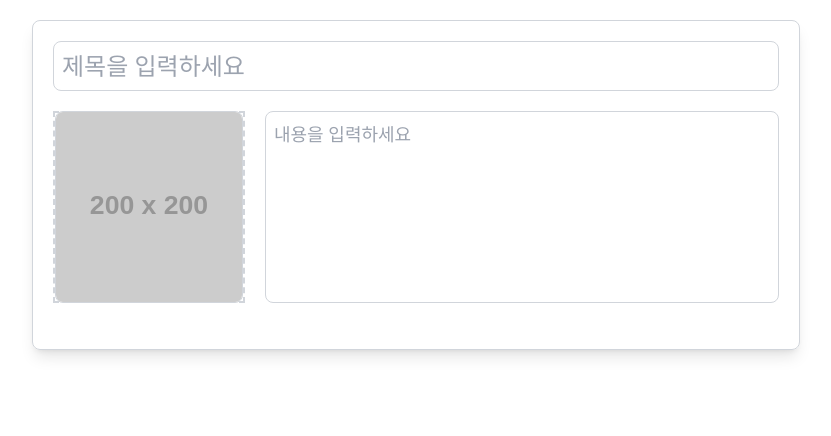
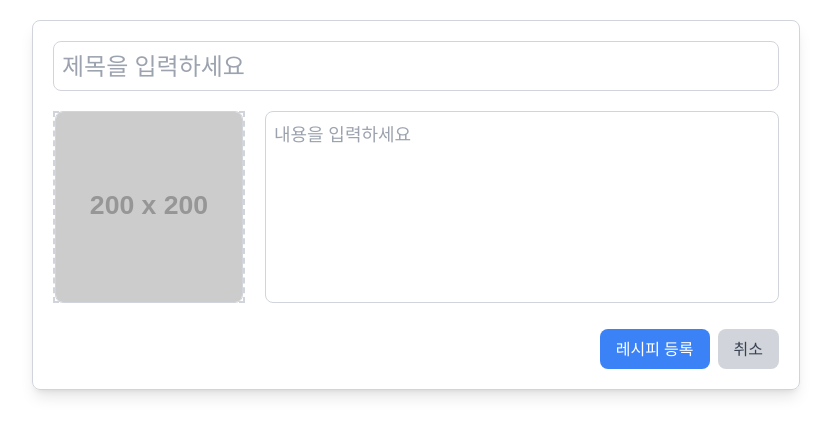
Before and after one commit to jongha1230/Today-s-menu, a React (Vite) app: page /CommitRecipe in a window 1280 px wide. Shown: the top 436 px of the page, without its empty margins (224-1055 px from the left). Built offline with nearby package versions, Linux system fonts and the light colour scheme.

Commit message:
CRUD 기능 구현 테스트, backend X

```diff
--- a/src/components/pages/CommitRecipe/CommitRecipe.jsx
+++ b/src/components/pages/CommitRecipe/CommitRecipe.jsx
@@ -4,18 +4,60 @@ import 'tailwindcss/tailwind.css';
 const RecipeForm = () => {
   const [imageSrc, setImageSrc] = useState('https://via.placeholder.com/200');
   const [title, setTitle] = useState('');
+  const [content, setContent] = useState('');
+  const [submittedRecipes, setSubmittedRecipes] = useState([]);
+  const [editingIndex, setEditingIndex] = useState(null);
+
+  // const fatchData = async () => {
+  //   const { data, error } = await supabase.from('recipes').select('*');
+
+  //   console.log(data);
+  // };
+
+  // fatchData();
 
   const handleImageUpload = (event) => {
-    const file = event.target.files[0]; // 사용자가 선택한 첫 번째 파일
+    const file = event.target.files[0];
     if (file) {
-      // 파일이 존재하면 실행됨 (파일을 선택하지 않은 경우 실행 x)
-      const reader = new FileReader(); //파일을 비동기적으로 읽기 위함
+      const reader = new FileReader();
       reader.onload = (e) => {
-        // 파일이 존재할 때 실행되는 콜백 함수
-        setImageSrc(e.target.result); // e.target.result = 파일의 내용
+        setImageSrc(e.target.result);
       };
-      reader.readAsDataURL(file); // 파일을 데이터 URL로 읽고, 데이터 URL은 base64로 인코딩된 파일 내용을 포함하는 문자열. 이 문자열은 이미지 미리보기를 제공하는 데 사용
+      reader.readAsDataURL(file);
     }
+  };
+
+  const handleSubmit = () => {
+    const newRecipe = {
+      title,
+      content,
+      imageSrc
+    };
+
+    if (editingIndex !== null) {
+      const updatedRecipes = submittedRecipes.map((recipe, index) => (index === editingIndex ? newRecipe : recipe));
+      setSubmittedRecipes(updatedRecipes);
+      setEditingIndex(null);
+    } else {
+      setSubmittedRecipes([...submittedRecipes, newRecipe]);
+    }
+
+    setTitle('');
+    setContent('');
+    setImageSrc('https://via.placeholder.com/200');
+  };
+
+  const handleEdit = (index) => {
+    const recipe = submittedRecipes[index];
+    setTitle(recipe.title);
+    setContent(recipe.content);
+    setImageSrc(recipe.imageSrc);
+    setEditingIndex(index);
+  };
+
+  const handleDelete = (index) => {
+    const updatedRecipes = submittedRecipes.filter((_, i) => i !== index);
+    setSubmittedRecipes(updatedRecipes);
   };
 
   return (
@@ -41,11 +83,55 @@ const RecipeForm = () => {
         </div>
         <div className="flex-grow">
           <textarea
+            value={content}
+            onChange={(e) => setContent(e.target.value)}
             placeholder="내용을 입력하세요"
             className="w-full h-48 resize-none p-2 text-lg border border-gray-300 rounded-lg"
           />
         </div>
       </div>
+      <div className="flex justify-end mt-5">
+        <button className="bg-blue-500 text-white px-4 py-2 rounded-lg mr-2" onClick={handleSubmit}>
+          {editingIndex !== null ? '수정 완료' : '레시피 등록'}
+        </button>
+        <button
+          className="bg-gray-300 text-gray-700 px-4 py-2 rounded-lg"
+          onClick={() => {
+            setTitle('');
+            setContent('');
+            setImageSrc('https://via.placeholder.com/200');
+            setEditingIndex(null);
+          }}
+        >
+          취소
+        </button>
+      </div>
+      {submittedRecipes.length > 0 && (
+        <div className="mt-10">
+          {submittedRecipes.map((recipe, index) => (
+            <div key={index} className="mb-5 p-5 border border-gray-300 rounded-lg shadow-md">
+              <h2 className="text-2xl mb-2">{recipe.title}</h2>
+              <img
+                src={recipe.imageSrc}
+                alt="Recipe"
+                className="w-48 h-48 object-cover border border-gray-300 rounded-lg mb-2"
+              />
+              <p>{recipe.content}</p>
+              <div className="flex justify-end mt-2">
+                <button
+                  className="bg-yellow-500 text-white px-4 py-2 rounded-lg mr-2"
+                  onClick={() => handleEdit(index)}
+                >
+                  수정
+                </button>
+                <button className="bg-red-500 text-white px-4 py-2 rounded-lg" onClick={() => handleDelete(index)}>
+                  삭제
+                </button>
+              </div>
+            </div>
+          ))}
+        </div>
+      )}
     </div>
   );
 };
```
Also changed, not shown: 1 other file (tests, documents, lock files or other folders).
